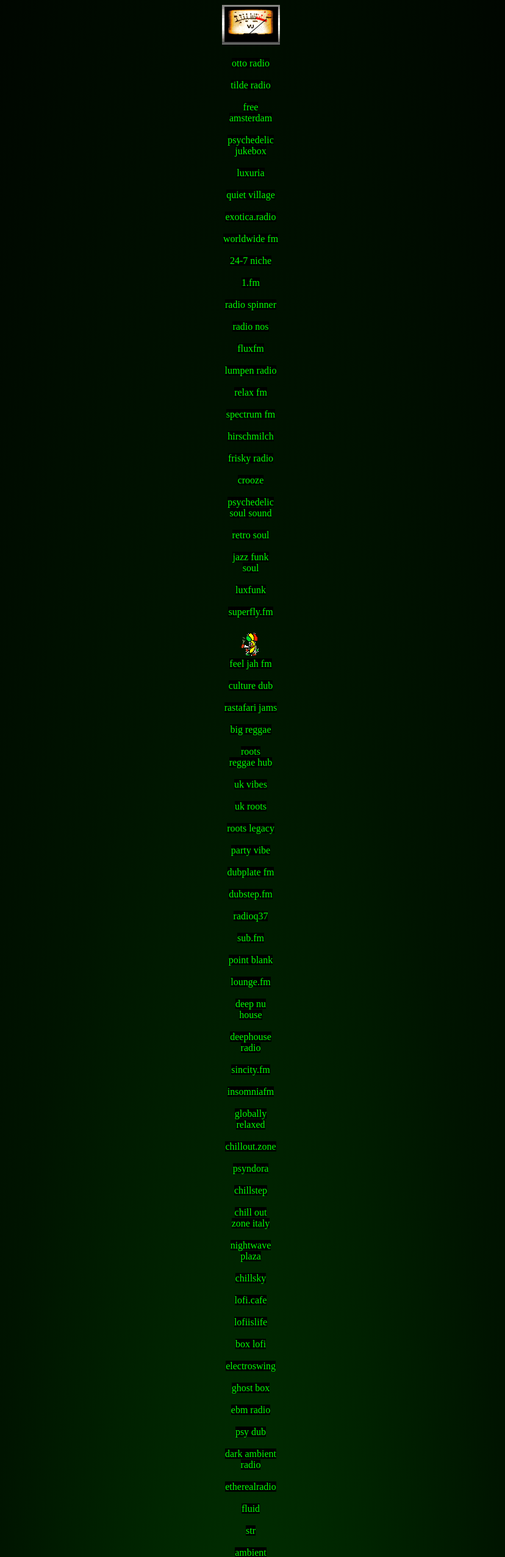
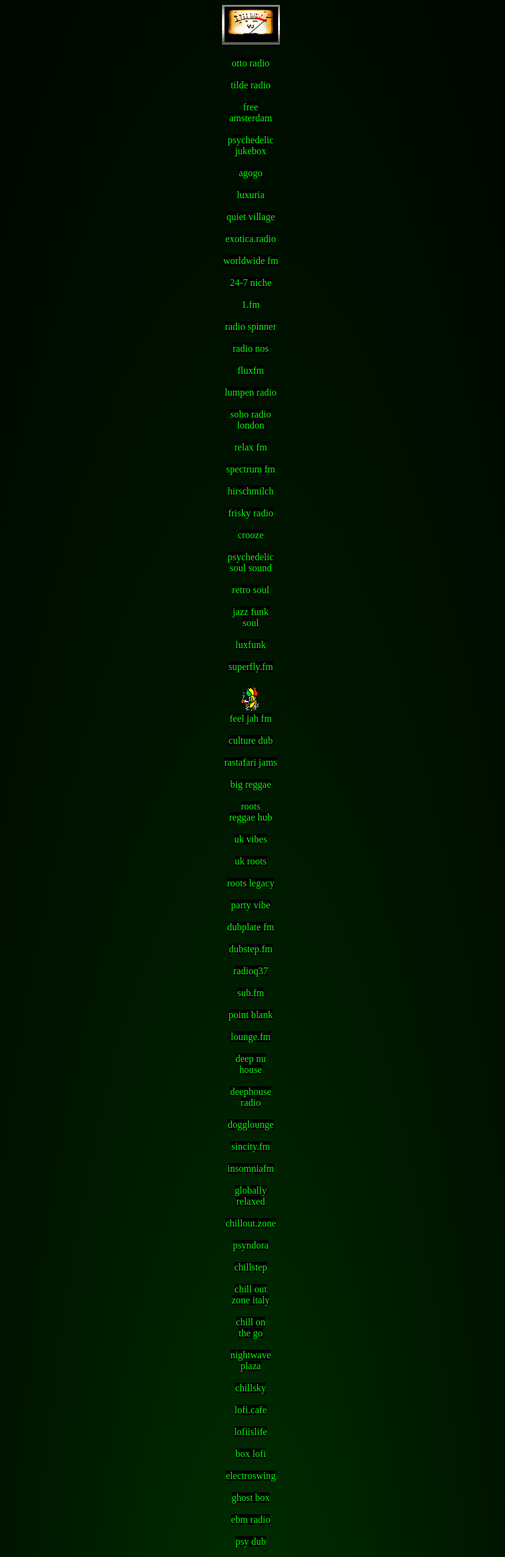
Before and after one commit to gringosgar/gringosgar.github.io, a plain HTML site: page rnav.html in a window 1280 px wide. Shown: the top 2554 px of the page at 61% size, without its empty margins (229-1057 px from the left). Drawn offline with Linux system fonts and the light colour scheme.

Commit message:
Update rnav.html

```diff
--- a/rnav.html
+++ b/rnav.html
@@ -67,6 +67,12 @@
 " target="main">psychedelic <br> jukebox
 </a>
 
+ <br><br>
+<a href="
+https://cultradioagogo.com/
+
+" target="main"cult radio <br> agogo
+</a>
 
 
  <br><br>
@@ -148,7 +154,14 @@
 
 
 <br><br>
+  <a href="
+https://sohoradiolondon.com/
+" target="main">
+soho radio<br>london
+</a>
 
+
+<br><br>
   <a href="
 https://relaxfm.ee/
 
@@ -363,6 +376,12 @@
  <br> radio
 
 </a><br><br>
+   <a href="
+https://www.dogglounge.com/listen/
+" target="main">
+ dogglounge
+
+</a><br><br>
   <a href="
 https://www.sincity.fm/
 " target="main">
@@ -417,6 +436,14 @@
 chill out <br>zone italy
 </a>
  <br><br>
+
+ <a href="
+https://www.cotgradio.com/
+" target="main">
+chill on <br>the go
+</a>
+ <br><br>
+
 <a href="
 https://plaza.one/
 " target="main">
@@ -569,7 +596,12 @@
 " target="main">calm-pills
 </a>
 <br><br>
+<a href="
+https://www.cinemix.us/content/blogsection/5/103
 
+" target="main">cinemix
+</a>
+<br><br>
 
 
 <a href="
```
